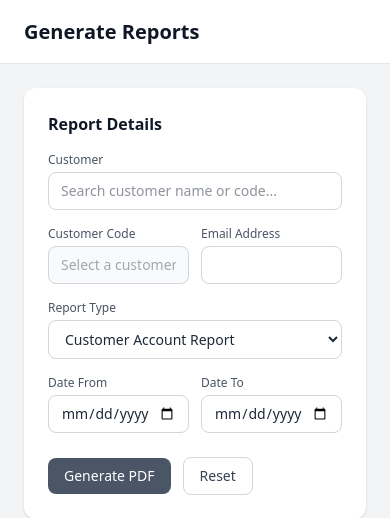
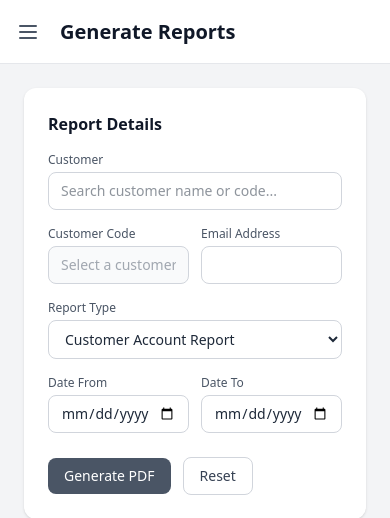
Before and after one commit to jimdmnc/CustomerReportSystem, a Laravel app: page /generate-reports in a window 390 px wide. Shown: the top 518 px of the page. Run offline with Laravel 12, Linux system fonts and the light colour scheme; style sheets or scripts are compiled from the project's sources.

Commit message:
Updated sidebar layout

```diff
--- a/resources/views/layouts/app.blade.php
+++ b/resources/views/layouts/app.blade.php
@@ -11,25 +11,48 @@
         'resources/js/app.js'
     ])
 </head>
-<!-- resources/views/layouts/app.blade.php -->
 <body class="bg-gray-100 text-gray-900 min-h-screen">
 
     @include('partials.side-nav')
 
-    <div class="flex-1 flex flex-col">
+    <!-- md:pl-64 offsets the fixed w-64 sidebar on desktop; min-w-0 prevents horizontal blowout -->
+    <div class="flex-1 flex flex-col min-w-0 md:pl-64">
 
-        <nav class="h-16 bg-white border-b border-gray-200 px-6 flex items-center shrink-0">
+        <!-- Top Navigation Bar -->
+        <nav class="h-16 bg-white border-b border-gray-200 px-4 md:px-6 flex items-center gap-3 shrink-0">
+
+            <!-- Hamburger Button (Only visible when screen is smaller than md / 768px) -->
+            <button type="button"
+                    onclick="toggleSidebar()"
+                    class="md:hidden p-2 -ml-2 rounded-lg text-gray-600 hover:text-gray-900 hover:bg-gray-100 focus:outline-none"
+                    aria-label="Open sidebar">
+                <svg class="w-6 h-6" fill="none" stroke="currentColor" viewBox="0 0 24 24">
+                    <path stroke-linecap="round" stroke-linejoin="round" stroke-width="2" d="M4 6h16M4 12h16M4 18h16"/>
+                </svg>
+            </button>
+
             <span class="font-bold text-xl text-gray-900">
                 @yield('title', 'Customer Reports')
             </span>
         </nav>
 
+        <!-- Main Content -->
         <main class="flex-1 p-6">
             @yield('content')
         </main>
 
     </div>
 
+    <script>
+        function toggleSidebar() {
+            const sidebar = document.getElementById('mobile-sidebar');
+            const backdrop = document.getElementById('sidebar-backdrop');
+
+            if (sidebar) sidebar.classList.toggle('-translate-x-full');
+            if (backdrop) backdrop.classList.toggle('hidden');
+        }
+    </script>
+
     @stack('scripts')
 </body>
 </html>
--- a/resources/views/partials/side-nav.blade.php
+++ b/resources/views/partials/side-nav.blade.php
@@ -1,8 +1,31 @@
-<aside class="hidden md:flex flex-col w-64 bg-white border-r border-gray-200 fixed inset-y-0 left-0 z-30">
+
+
+
+<!-- Mobile Backdrop Overlay -->
+<div id="sidebar-backdrop"
+     onclick="toggleSidebar()"
+     class="fixed inset-0 bg-gray-900/50 z-20 hidden md:hidden transition-opacity">
+</div>
+
+<!-- Sidebar -->
+<aside id="mobile-sidebar"
+       class="fixed inset-y-0 left-0 z-30 w-64 bg-white border-r border-gray-200 flex flex-col transform -translate-x-full md:translate-x-0 transition-transform duration-200 ease-in-out">
 
     <!-- Top Brand Box -->
-    <div class="flex items-center justify-center h-16 bg-gray-900 shrink-0">
-        <span class="text-white font-bold tracking-wider uppercase">CUSTOMER REPORTS</span>
+    <div class="flex items-center justify-between px-4 h-16 bg-gray-900 shrink-0">
+        <span class="text-white font-bold tracking-wider uppercase text-sm md:mx-auto">
+            CUSTOMER REPORTS
+        </span>
+
+        <!-- Close Button (Mobile Only) -->
+        <button type="button"
+                onclick="toggleSidebar()"
+                class="md:hidden text-gray-300 hover:text-white p-1.5 rounded-lg focus:outline-none"
+                aria-label="Close sidebar">
+            <svg class="w-6 h-6" fill="none" stroke="currentColor" viewBox="0 0 24 24">
+                <path stroke-linecap="round" stroke-linejoin="round" stroke-width="2" d="M6 18L18 6M6 6l12 12"/>
+            </svg>
+        </button>
     </div>
 
     <!-- Navigation Links -->
@@ -15,9 +38,9 @@
                 <span>Customers</span>
             </a>
 
-           <a href="{{ route('reports.index') }}"
+            <a href="{{ route('reports.index') }}"
                class="flex items-center gap-3 px-4 py-2.5 rounded-lg text-sm font-medium transition
-                      {{ request()->routeIs('reports.*') ? 'bg-blue-50 text-black-600 font-semibold' : 'text-gray-700 hover:bg-gray-100' }}">
+                      {{ request()->routeIs('reports.*') ? 'bg-blue-50 text-blue-600 font-semibold' : 'text-gray-700 hover:bg-gray-100' }}">
                 <i class="bi bi-clipboard-data-fill"></i>
                 <span>Generate Report</span>
             </a>
--- a/routes/web.php
+++ b/routes/web.php
@@ -6,7 +6,7 @@ use App\Http\Controllers\Reports\InvoicePreviewController;
 use Illuminate\Support\Facades\Route;
 
 // Customers page
-Route::view('/customers', 'customers')
+Route::view('/customers', 'pages.customers')
     ->name('customers');
 
 // Generate Reports
```
